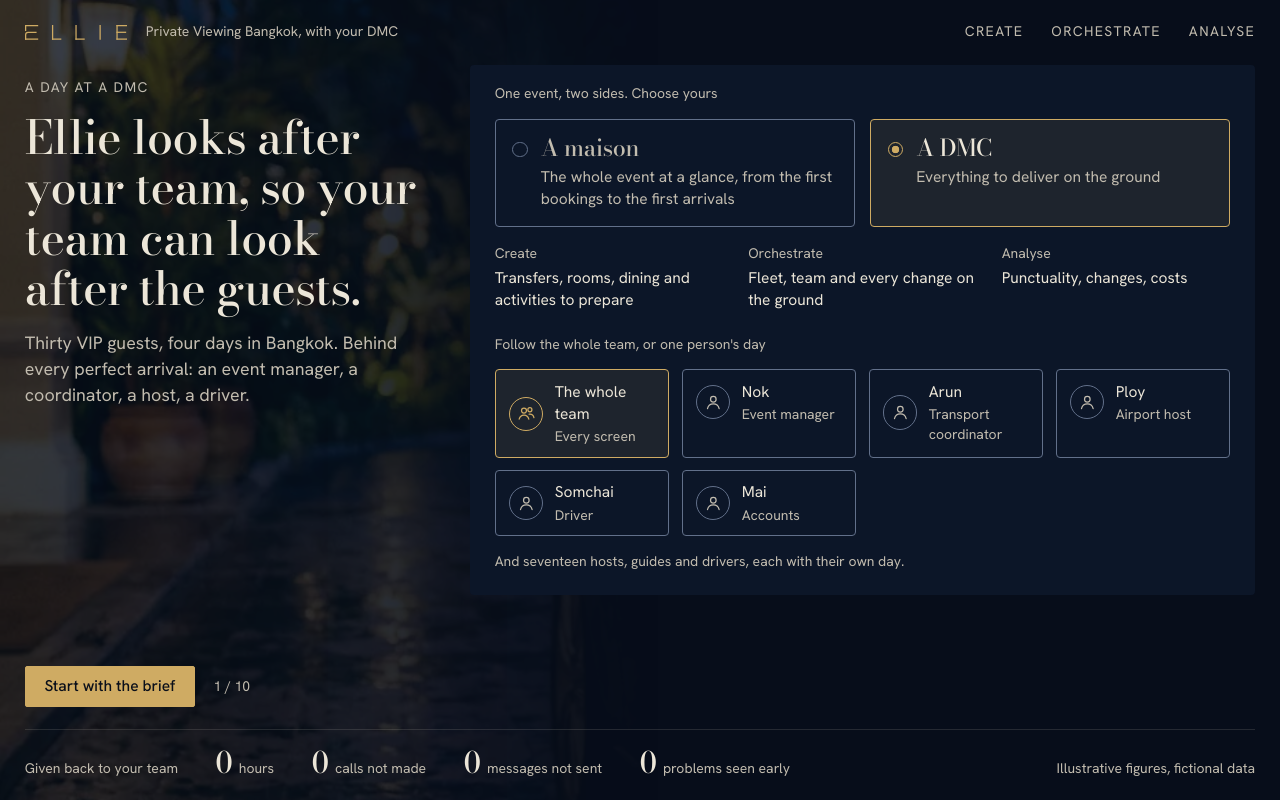
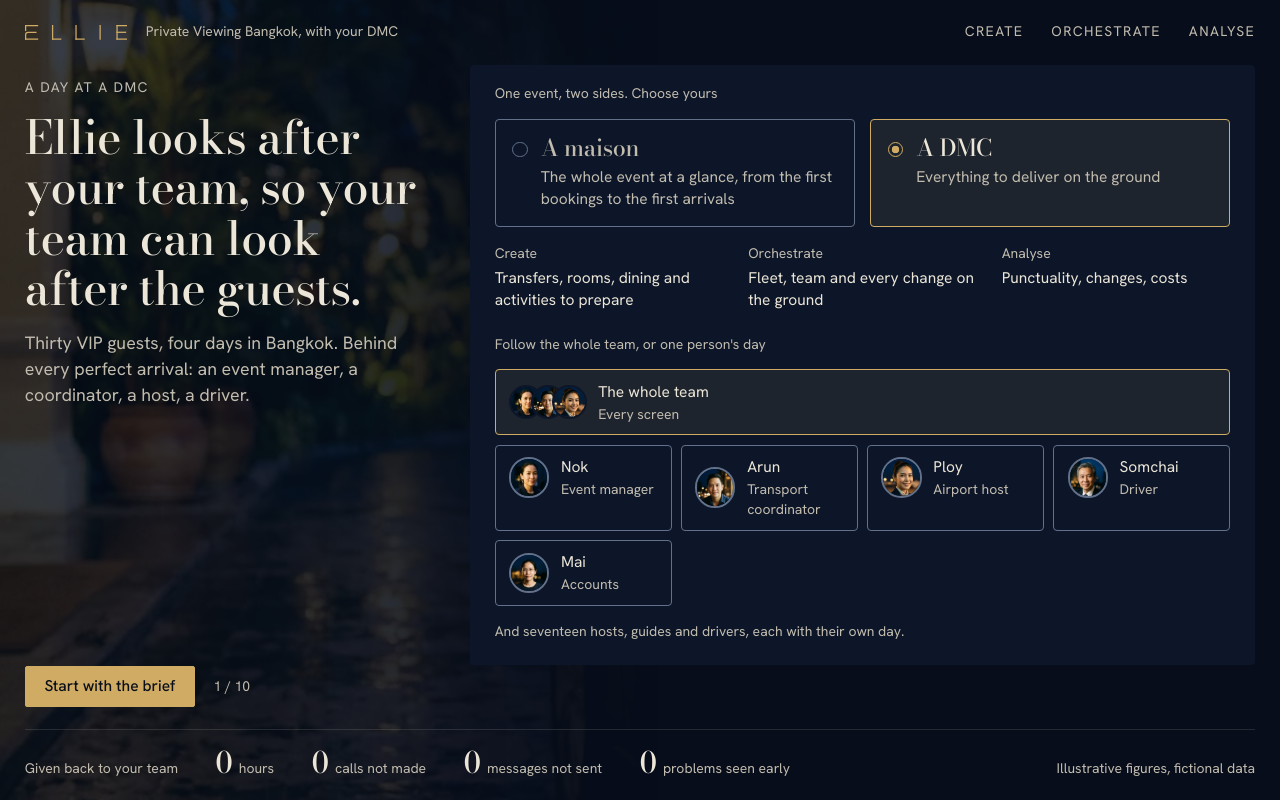
Before and after one commit to charlusminus/ellie-demo, a plain HTML site: page index.html in a window 1280 px wide. Drawn offline with nearby package versions, Linux system fonts and the light colour scheme.

Commit message:
Démo : portraits de l'équipe au lieu des icônes de profil
- Sept portraits générés de l'équipe fictive (Nok, Arun, Ploy, Somchai, Mai, Claire, Mei), en avatars ronds, dans assets/img/team.
- « The whole team » passe en pleine largeur, avec les visages empilés de l'équipe.

Co-Authored-By: Claude Opus 5.5 <noreply@anthropic.com>
Claude-Session: https://claude.ai/code/session_01Hi66YZoDYikQRh4nhvW8HF

```diff
--- a/index.html
+++ b/index.html
@@ -228,14 +228,17 @@ td.num, th.num { text-align: right; padding-right: 0; font-family: var(--f-num);
 .team.sides button[aria-pressed="true"] { border-color: var(--accent); background: var(--wash); }
 .team.sides button[aria-pressed="true"]::before { border-color: var(--accent); background: radial-gradient(circle, var(--accent) 0 38%, transparent 44%); }
 .team.sides .s { font-size: var(--fs-b); }
-.team.who-pick { grid-template-columns: repeat(auto-fit, minmax(10.5rem, 1fr)); gap: .8rem; }
-.team.who-pick button, .team.who-pick button[aria-pressed="true"] { grid-template-columns: 2.2rem minmax(0, 1fr); column-gap: .75rem; row-gap: .05rem; align-items: center;
+.team.who-pick { grid-template-columns: repeat(auto-fit, minmax(10.5rem, 1fr)); gap: .6rem; }
+.team.who-pick button, .team.who-pick button[aria-pressed="true"] { grid-template-columns: auto minmax(0, 1fr); column-gap: .75rem; row-gap: .05rem; align-items: center;
   border: 1px solid var(--line-strong); border-radius: var(--radius-lg); padding: .65rem .85rem; transition: border-color .15s, background-color .15s; }
-.team.who-pick .ic { grid-row: 1 / span 2; width: 2.2rem; height: 2.2rem; border-radius: 50%; border: 1px solid var(--line-strong); display: grid; place-items: center; color: var(--muted); }
-.team.who-pick .ic svg { width: 1.2rem; height: 1.2rem; }
+.team.who-pick .ic { grid-row: 1 / span 2; display: flex; align-items: center; }
+.team.who-pick .ic img { width: 2.6rem; height: 2.6rem; border-radius: 50%; object-fit: cover; border: 2px solid var(--line-strong); background: var(--raised); }
+.team.who-pick .ic.stack img { width: 2.2rem; height: 2.2rem; border-color: var(--surface); }
+.team.who-pick .ic.stack img + img { margin-left: -.8rem; }
+.team.who-pick button[data-profile="all"] { grid-column: 1 / -1; }
 .team.who-pick button:hover { border-color: var(--text); }
 .team.who-pick button[aria-pressed="true"] { border-color: var(--accent); background: var(--wash); }
-.team.who-pick button[aria-pressed="true"] .ic { border-color: var(--accent); color: var(--accent); }
+.team.who-pick button[aria-pressed="true"] .ic:not(.stack) img { border-color: var(--accent); }
 .mods button[disabled] { opacity: .35; cursor: default; }
 
 /* transport plan */
@@ -442,8 +445,8 @@ td.num, th.num { text-align: right; padding-right: 0; font-family: var(--f-num);
   };
   // Two sides of the same event, the maison and the DMC: chosen on the first screen, or with ?side=maison in the link.
   // One person's day can be followed on its own: chosen on the first screen, or with ?profile=arun in the link.
-  var ICON_PERSON = '<svg viewBox="0 0 24 24" fill="none" stroke="currentColor" stroke-width="1.6" stroke-linecap="round" aria-hidden="true" focusable="false"><circle cx="12" cy="8" r="3.6"/><path d="M4.5 20c.9-3.8 3.9-6 7.5-6s6.6 2.2 7.5 6"/></svg>';
-  var ICON_TEAM = '<svg viewBox="0 0 24 24" fill="none" stroke="currentColor" stroke-width="1.6" stroke-linecap="round" aria-hidden="true" focusable="false"><circle cx="9" cy="8.5" r="3.2"/><path d="M2.8 19.5c.8-3.3 3.3-5.2 6.2-5.2s5.4 1.9 6.2 5.2"/><circle cx="16.6" cy="7.4" r="2.6"/><path d="M15.6 13.1c.3 0 .7-.1 1-.1 2.5 0 4.6 1.7 5.2 4.5"/></svg>';
+  // AI portraits of the fictional team (assets/img/team), in place of person icons (Charles, 16/11)
+  var face = function (id) { return '<img src="assets/img/team/' + id + '.webp" alt="" width="96" height="96" loading="lazy" decoding="async">'; };
   var PROFILES = {
     dmc: [["nok", "Nok", "Event manager"], ["arun", "Arun", "Transport coordinator"], ["ploy", "Ploy", "Airport host"], ["somchai", "Somchai", "Driver"], ["mai", "Mai", "Accounts"]],
     maison: [["claire", "Claire", "Client experience director"], ["mei", "Mei", "Client advisor"]]
@@ -489,7 +492,7 @@ td.num, th.num { text-align: right; padding-right: 0; font-family: var(--f-num);
           '<div class="tri">' + ["Create", "Orchestrate", "Analyse"].map(function (m, i) { return '<div><span class="label">' + m + '</span><span>' + MODL[S.side][i] + '</span></div>'; }).join("") + '</div>' +
           '<div class="label">Follow the whole team, or one person\'s day</div>' +
           '<div class="team who-pick" role="group" aria-label="Choose a profile">' +
-          [["all", "The whole team", "Every screen"]].concat(PROFILES[S.side]).map(function (p) { return '<button data-profile="' + p[0] + '" aria-pressed="' + (S.profile === p[0]) + '"><span class="ic">' + (p[0] === "all" ? ICON_TEAM : ICON_PERSON) + '</span><span class="t">' + p[1] + '</span><span class="s">' + p[2] + '</span></button>'; }).join("") +
+          [["all", "The whole team", "Every screen"]].concat(PROFILES[S.side]).map(function (p) { return '<button data-profile="' + p[0] + '" aria-pressed="' + (S.profile === p[0]) + '"><span class="ic' + (p[0] === "all" ? ' stack' : '') + '">' + (p[0] === "all" ? PROFILES[S.side].slice(0, 3).map(function (q) { return face(q[0]); }).join("") : face(p[0])) + '</span><span class="t">' + p[1] + '</span><span class="s">' + p[2] + '</span></button>'; }).join("") +
           '</div>' +
           '<p class="sum">' + (S.side === "maison" ? "And the advisors of eleven boutiques, each with their own clients." : "And seventeen hosts, guides and drivers, each with their own day.") + '</p>';
       },
```
Also changed, not shown: assets/img/team/arun.webp (added), assets/img/team/claire.webp (added), assets/img/team/mai.webp (added), assets/img/team/mei.webp (added), assets/img/team/nok.webp (added), assets/img/team/ploy.webp (added), assets/img/team/somchai.webp (added), 1 other file.
